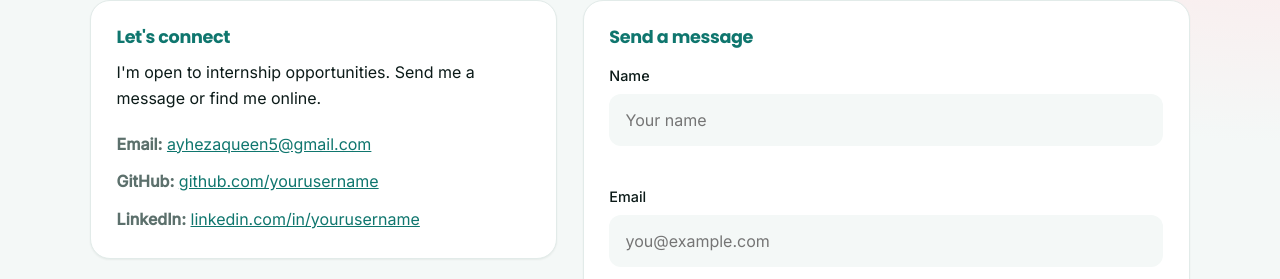
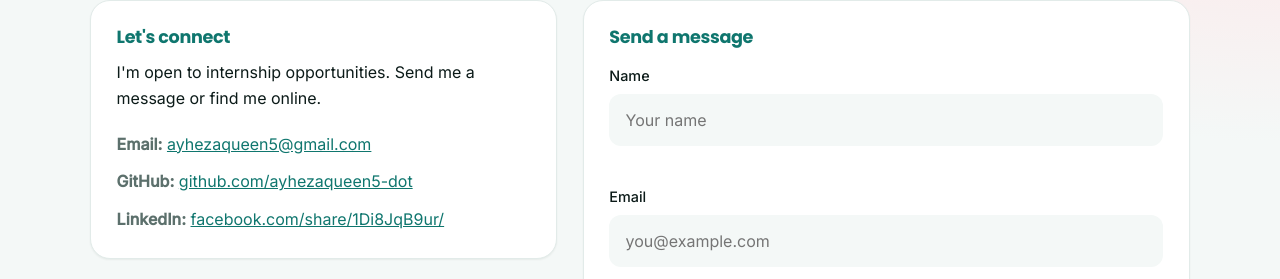
Before and after one commit to ayhezaqueen5-dot/github-portfolio, a plain HTML site: page index.html in a window 1280 px wide. Shown: the part 3117-3396 px from the top of the page. Drawn offline with Linux system fonts and the light colour scheme; no server answers.

Commit message:
Update index.html

```diff
--- a/index.html
+++ b/index.html
@@ -168,8 +168,8 @@
             <p>I'm open to internship opportunities. Send me a message or find me online.</p>
             <ul class="contact-links">
               <li><strong>Email:</strong> <a href="mailto:ayhezaqueen5@gmail.com">ayhezaqueen5@gmail.com</a></li>
-              <li><strong>GitHub:</strong> <a href="https://github.com/yourusername" target="_blank" rel="noopener">github.com/yourusername</a></li>
-              <li><strong>LinkedIn:</strong> <a href="https://www.linkedin.com/in/yourusername" target="_blank" rel="noopener">linkedin.com/in/yourusername</a></li>
+              <li><strong>GitHub:</strong> <a href="https://github.com/ayhezaqueen5-dot" target="_blank" rel="noopener">github.com/ayhezaqueen5-dot</a></li>
+              <li><strong>LinkedIn:</strong> <a href="https://www.facebook.com/share/1Di8JqB9ur/" target="_blank" rel="noopener">facebook.com/share/1Di8JqB9ur/</a></li>
             </ul>
           </div>
 
```
